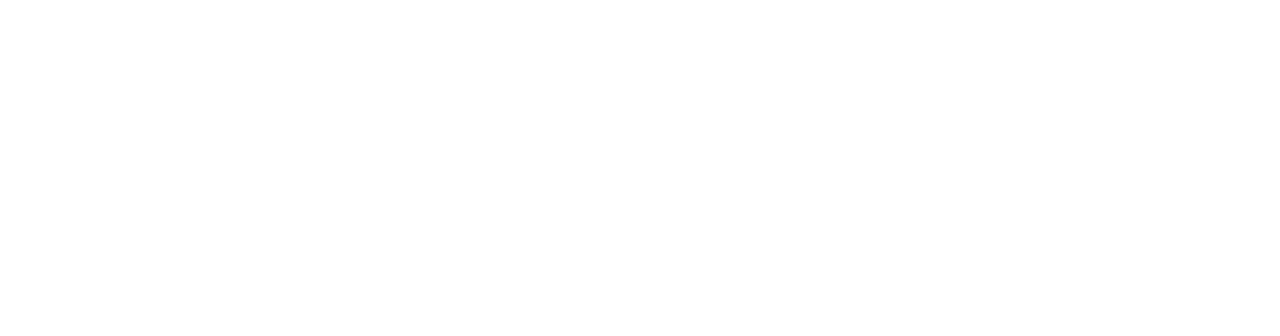
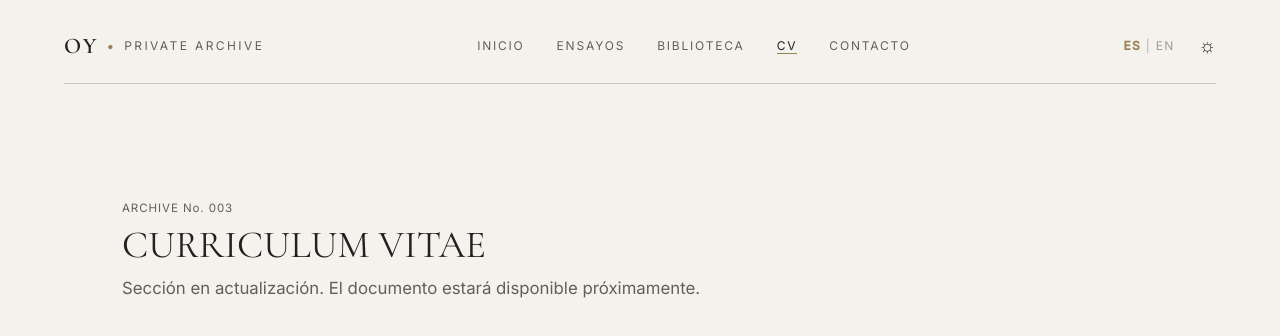
Before and after one commit to OriVVergara17/the-noctaris-archive, an Astro site: page /the-noctaris-archive/cv in a window 1280 px wide. Built offline with nearby package versions, Linux system fonts and the light colour scheme; Astro itself is replaced by a stand-in of ours.

Commit message:
Set up CV placeholder page and update all subfolder paths

```diff
--- a/src/pages/contacto/index.astro
+++ b/src/pages/contacto/index.astro
@@ -1,6 +1,6 @@
 ---
-import '../styles/global.css';
-import Header from '../components/Header.astro';
+import '../../styles/global.css';
+import Header from '../../components/Header.astro';
 ---
 
 <html lang="es">
--- a/src/pages/cv/index.astro
+++ b/src/pages/cv/index.astro
@@ -0,0 +1,53 @@
+---
+import '../../styles/global.css';
+import Header from '../../components/Header.astro';
+---
+
+<html lang="es">
+  <head>
+    <meta charset="utf-8" />
+    <link rel="icon" type="image/svg+xml" href="/favicon.svg" />
+    <meta name="viewport" content="width=device-width" />
+    <title>CV — Oriana Yadhira Vértiz Vergara</title>
+  </head>
+  <body>
+    <div class="header-full-screen">
+      <Header />
+    </div>
+
+    <main class="content-wrapper">
+      <section class="page-intro">
+        <span class="archive-no">ARCHIVE No. 003</span>
+        <h1 class="page-title">CURRICULUM VITAE</h1>
+        <p class="page-desc">Sección en actualización. El documento estará disponible próximamente.</p>
+      </section>
+    </main>
+  </body>
+</html>
+
+<style>
+  .content-wrapper {
+    max-width: 1100px;
+    margin: 0 auto;
+    padding: 2rem;
+  }
+  .page-intro {
+    padding-top: 2rem;
+  }
+  .archive-no {
+    font-size: 0.72rem;
+    letter-spacing: 0.08em;
+    color: var(--muted);
+  }
+  .page-title {
+    font-family: var(--font-serif);
+    font-size: 2.4rem;
+    margin-top: 0.4rem;
+    margin-bottom: 0.6rem;
+    color: var(--text);
+  }
+  .page-desc {
+    font-size: 1.05rem;
+    color: var(--muted);
+  }
+</style>
```
